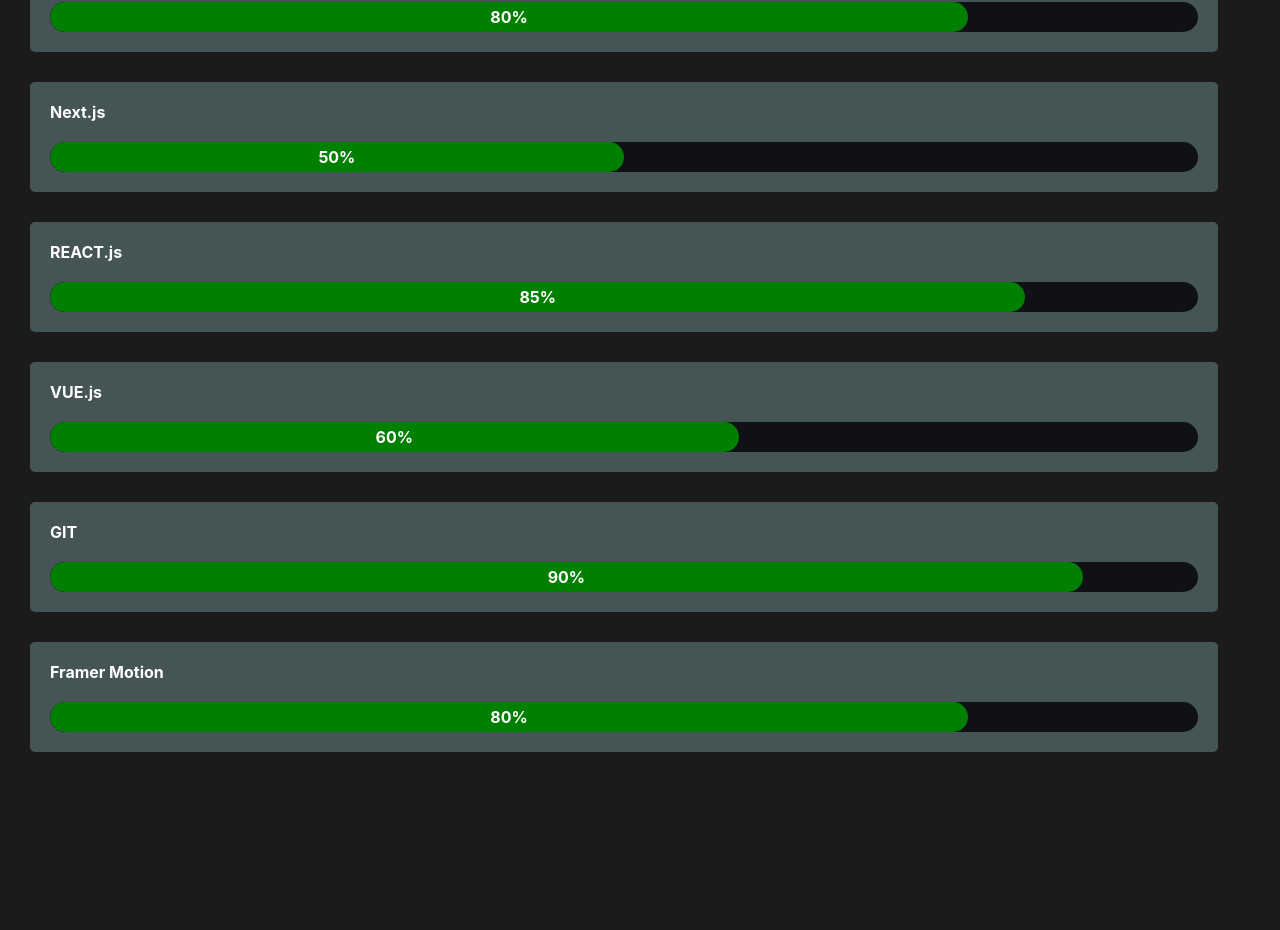
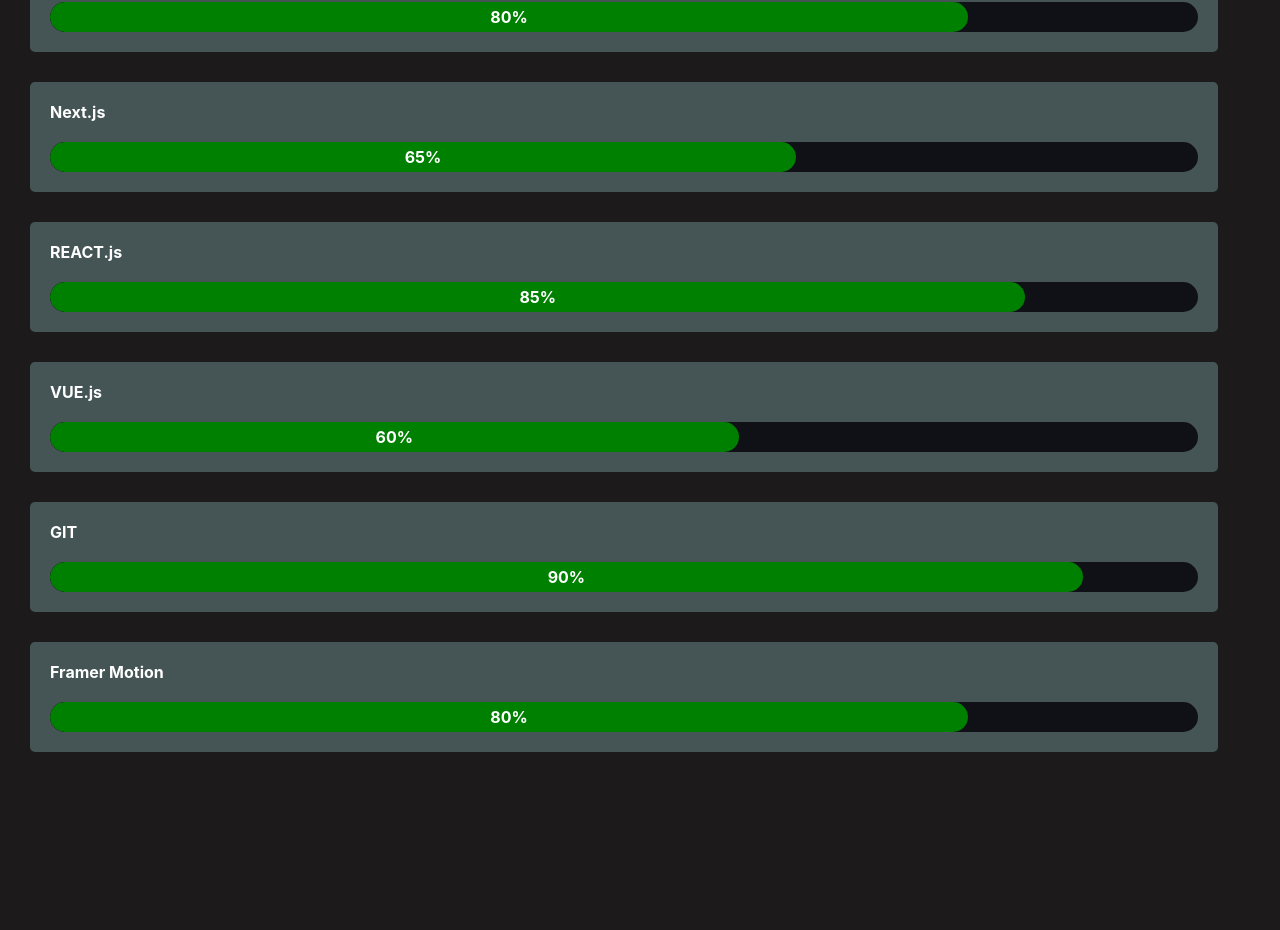
Before and after one commit to Bigoluwagentle/Abdulmalik-portfolio, a React (Create React App) app: page /Skills in a window 1280 px wide. Shown: the part 957-1887 px from the top of the page. Built offline with nearby package versions, Linux system fonts and the light colour scheme.

Commit message:
Initial commit

```diff
--- a/src/Skills/Skill.jsx
+++ b/src/Skills/Skill.jsx
@@ -101,7 +101,7 @@
                     <nav id="card" className="card">
                         <h4>Next.js</h4>
                         <div className="bar">
-                          <span data-percent="50">50%</span>
+                          <span data-percent="65">65%</span>
                           <small>0%</small>
                         </div>
                     </nav>
```
